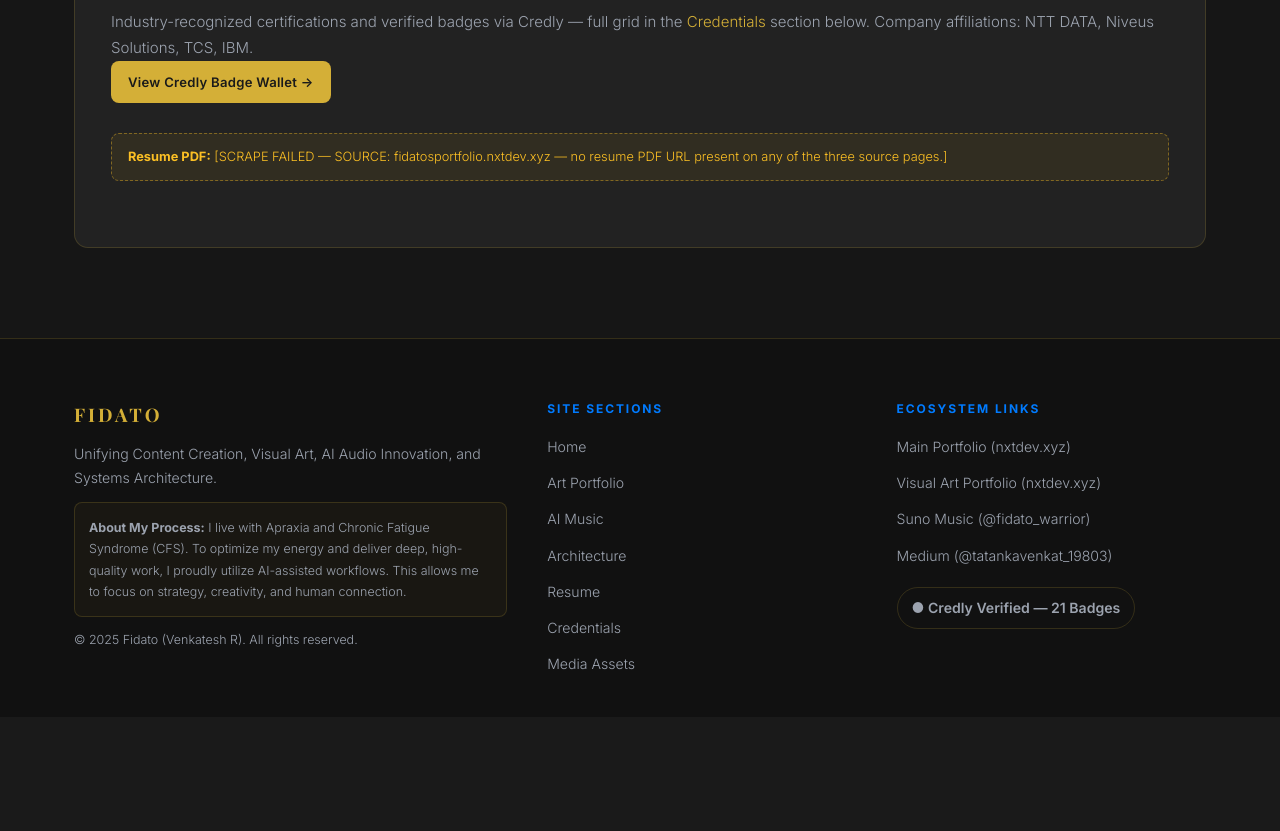
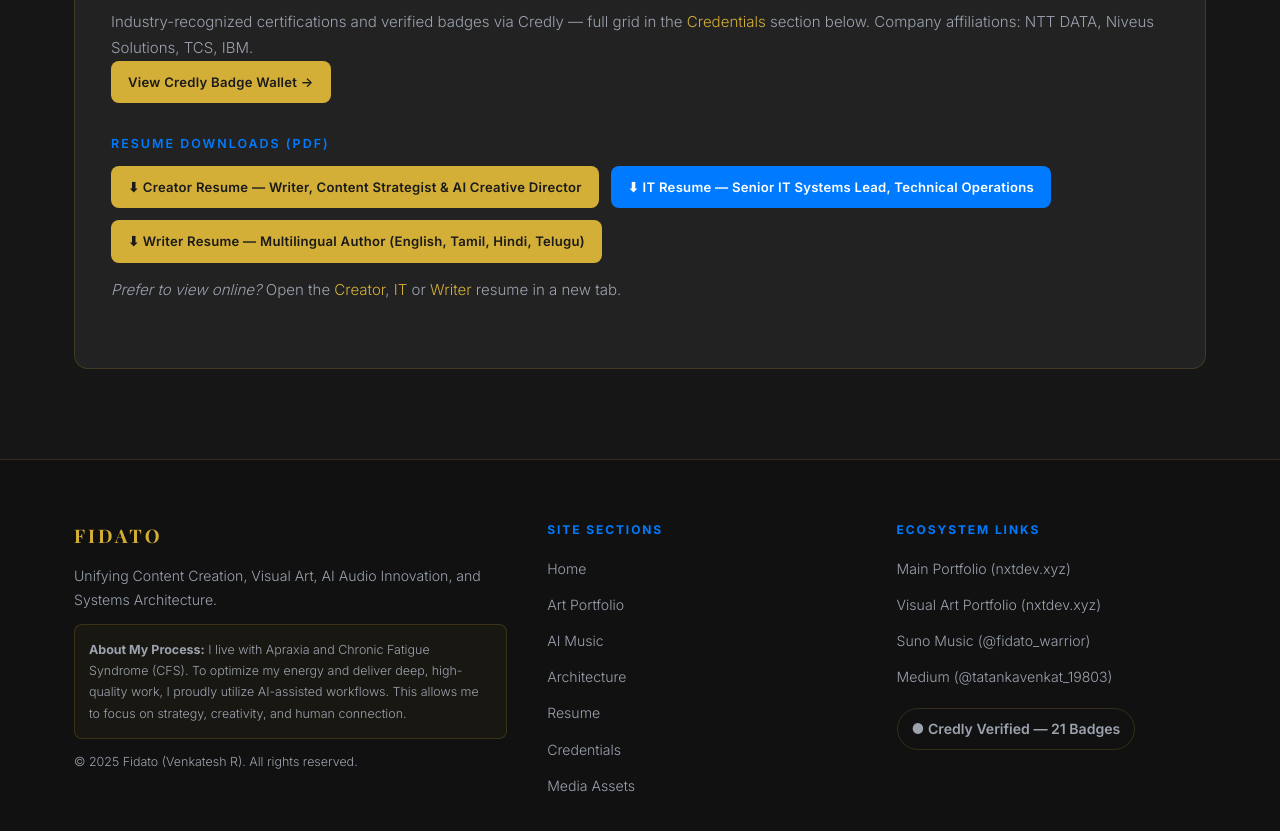
Before and after one commit to vramanufidato/MainPortfolio, a plain HTML site: page resume.html in a window 1280 px wide. Shown: the part 1484-2315 px from the top of the page. Before the commit the page ends 2201 px from the top, so only its background shows below. Drawn offline with nearby package versions, Linux system fonts and the light colour scheme.

Commit message:
Resume section: replace scrape-failed note with 3 downloadable resume PDFs (Creator, IT, Writer)

```diff
--- a/resume.html
+++ b/resume.html
@@ -169,9 +169,18 @@
               <p>Industry-recognized certifications and verified badges via Credly — full grid in the <a href="credentials.html">Credentials</a> section below. Company affiliations: NTT DATA, Niveus Solutions, TCS, IBM.</p>
               <a href="https://www.credly.com/users/venkatesh-r.e58d00b8/badges/credly" target="_blank" rel="noopener" class="btn btn-gold btn-sm">View Credly Badge Wallet &rarr;</a>
             </div>
-            <div class="resume-block note-box">
-              <strong>Resume PDF:</strong>
-              [SCRAPE FAILED — SOURCE: fidatosportfolio.nxtdev.xyz — no resume PDF URL present on any of the three source pages.]
+            <div class="resume-block">
+              <h4>Resume Downloads (PDF)</h4>
+              <div class="resume-downloads">
+                <a href="assets/resumes/Fidato_Venkatesh_R_Creator_Resume.pdf" download class="btn btn-gold btn-sm">&#11015; Creator Resume — Writer, Content Strategist &amp; AI Creative Director</a>
+                <a href="assets/resumes/Fidato_Venkatesh_R_IT_Resume.pdf" download class="btn btn-blue btn-sm">&#11015; IT Resume — Senior IT Systems Lead, Technical Operations</a>
+                <a href="assets/resumes/Fidato_Venkatesh_R_Writer_Resume_v4.pdf" download class="btn btn-gold btn-sm">&#11015; Writer Resume — Multilingual Author (English, Tamil, Hindi, Telugu)</a>
+              </div>
+              <p style="margin-top:14px;"><em>Prefer to view online?</em> Open the
+                <a href="assets/resumes/Fidato_Venkatesh_R_Creator_Resume.pdf" target="_blank" rel="noopener">Creator</a>,
+                <a href="assets/resumes/Fidato_Venkatesh_R_IT_Resume.pdf" target="_blank" rel="noopener">IT</a> or
+                <a href="assets/resumes/Fidato_Venkatesh_R_Writer_Resume_v4.pdf" target="_blank" rel="noopener">Writer</a>
+                resume in a new tab.</p>
             </div>
           </div>
         </div>
--- a/style.css
+++ b/style.css
@@ -354,3 +354,5 @@ code { font-family: 'JetBrains Mono', monospace; color: var(--gold); }
 }
 
 .nav-link.active { color: var(--gold); background: rgba(212,175,55,0.12); }
+
+.resume-downloads { display: flex; flex-wrap: wrap; gap: 12px; }
```
Also changed, not shown: 3 other files.
